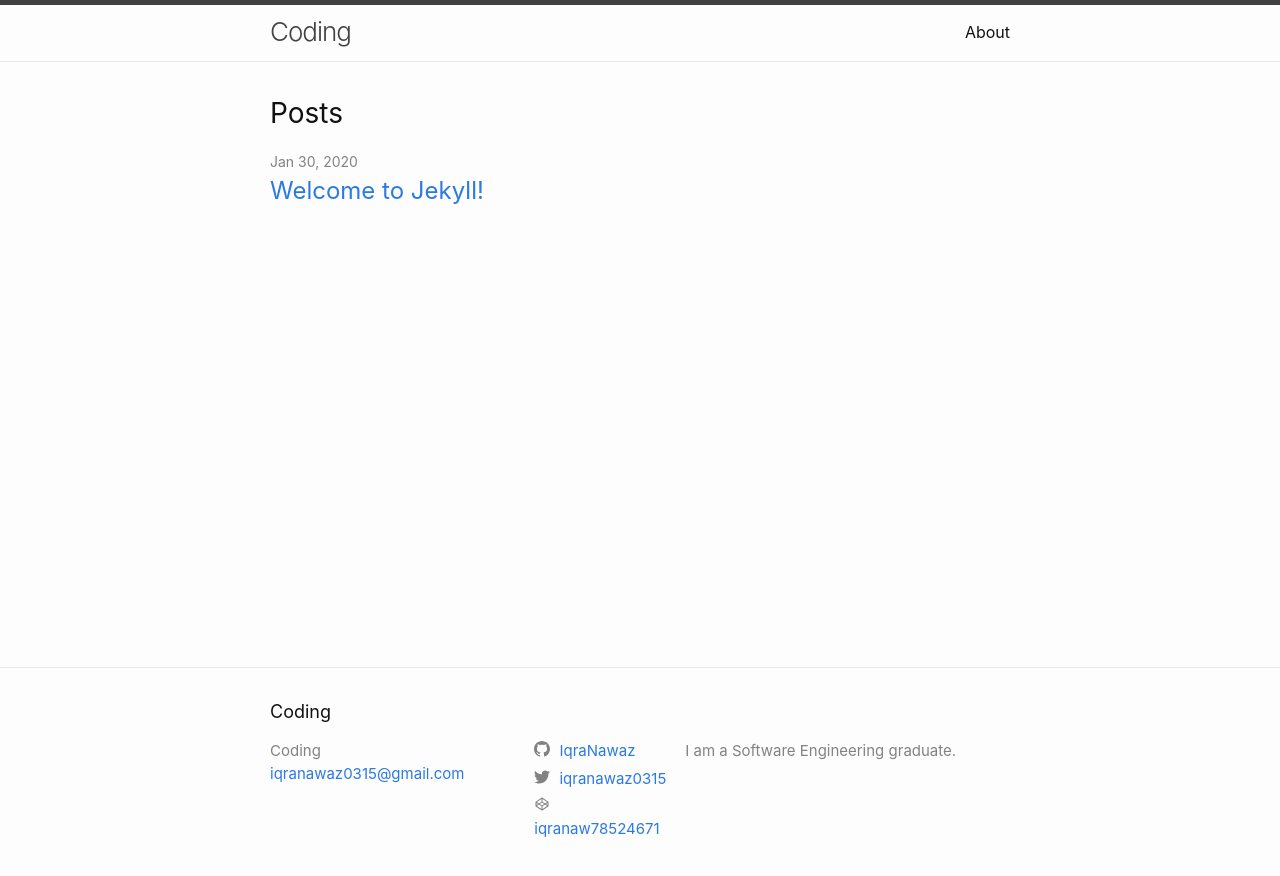
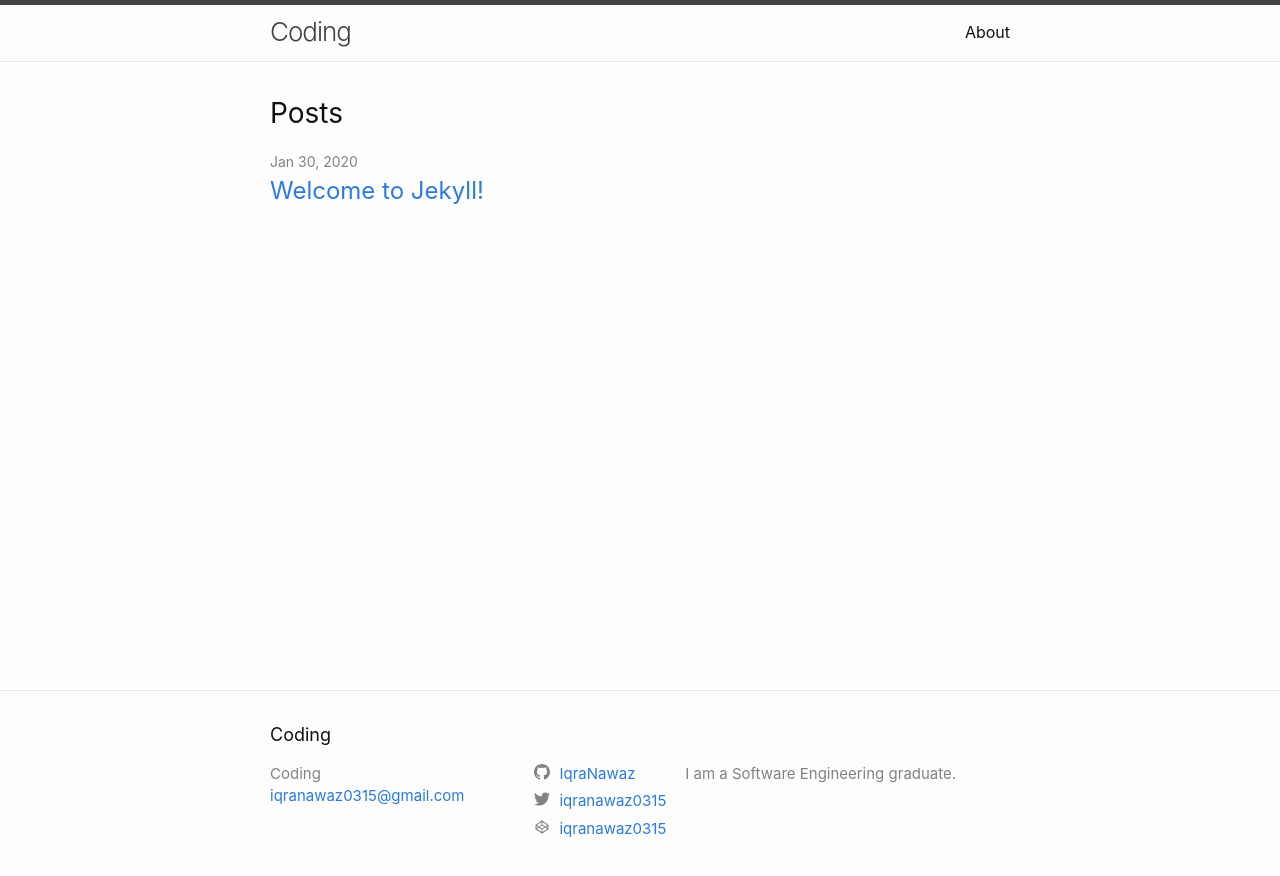
Before and after one commit to IqraNawaz/blog, a Jekyll site: the page built from index.markdown, in a window 1280 px wide. Shown: the top 876 px of the page. Built offline with Jekyll 4.4.1, drawn with Linux system fonts in a browser that asks for light colours.

Commit message:
updating codepen username

```diff
--- a/_config.yml
+++ b/_config.yml
@@ -26,7 +26,7 @@ baseurl: "/blog" # the subpath of your site, e.g. /blog
 url: "iqranawaz.github.io" # the base hostname & protocol for your site, e.g. http://example.com
 twitter_username: iqranawaz0315
 github_username:  IqraNawaz
-codepen_username: iqranaw78524671
+codepen_username: iqranawaz0315
 
 # Build settings
 theme: minima
```
